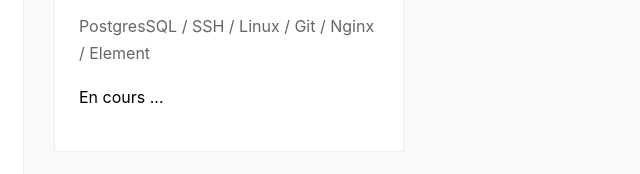
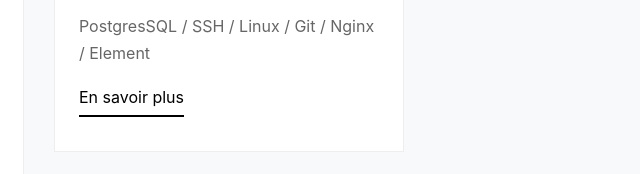
Before and after one commit to artuthur/artuthur.github.io, a plain HTML site: page index.html in a window 1280 px wide. Shown: the part 4674-4848 px from the top of the page, 411-1051 px from the left. Drawn offline with nearby package versions, Linux system fonts and the light colour scheme; files whose address does not match are found by name; a web font is replaced by a local one.

Commit message:
addProject

```diff
--- a/index.html
+++ b/index.html
@@ -294,7 +294,7 @@
                 <span class="date">Janvier, 2023</span>
                 <p>Un projet qui consiste à déployer à créer un service pouvant fonctionner sur plusieurs machines différentes et avec la possibilité de communiquer entre-elles.</p>
                 <p>PostgresSQL / SSH / Linux / Git / Nginx / Element</p>
-                <p class="text-black">En cours ...</p>
+                <p class="more"><a href="https://github.com/artuthur/SAE-Deploiment" target="_blank">En savoir plus</a></p>
               </div>
             </div>
           </div>
```
